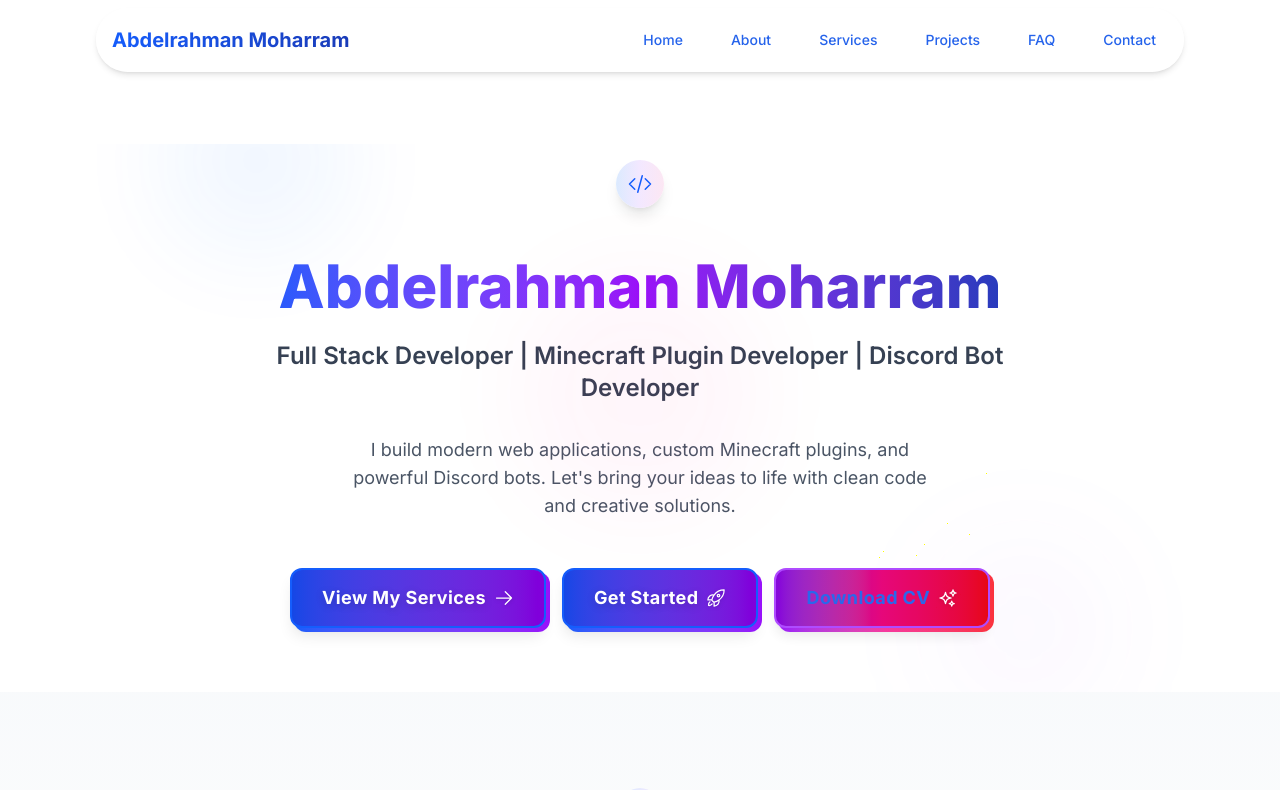
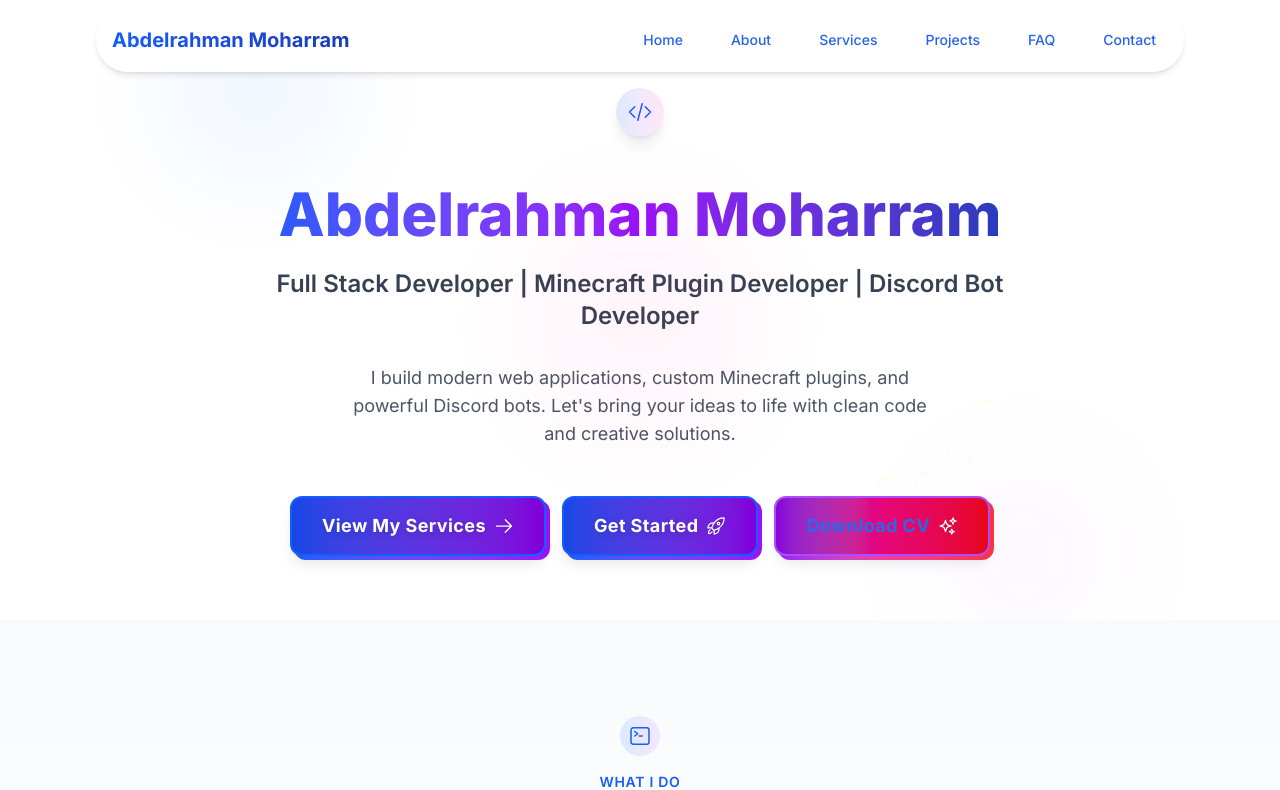
Before and after one commit to AbdelrahmanM1/abdelrahmanmoharramwebsite, a Next.js app: page / in a window 1280 px wide. Shown: the top 790 px of the page. Built offline with nearby package versions, Linux system fonts and the light colour scheme.

Commit message:
Refactor Home component: adjust top padding for improved layout

```diff
--- a/src/app/page.tsx
+++ b/src/app/page.tsx
@@ -6,7 +6,7 @@
 
 export default function Home() {
   return (
-    <main className="min-h-screen pt-20">
+    <main className="min-h-screen pt-2">
       {/* Hero Section */}
       <section className="relative flex items-center justify-center min-h-[60vh] px-2 sm:px-4 pt-0 pb-10 sm:pt-4 sm:pb-16 overflow-hidden">
         {/* Removed background gradients behind navbar */}
```
